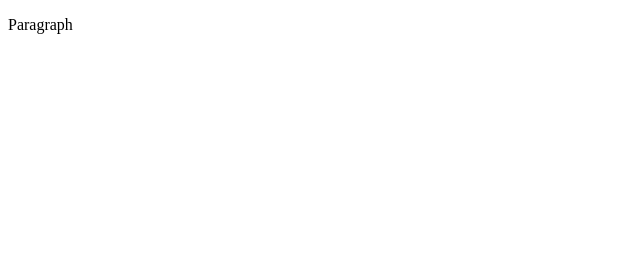
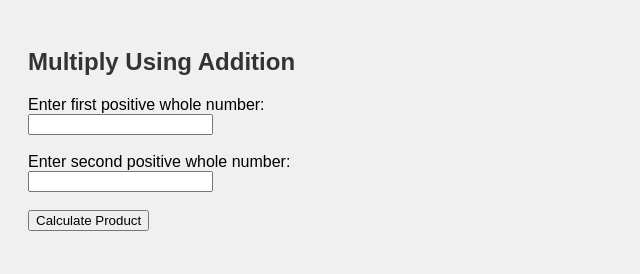
Before and after one commit to ICD2O-Digital-Tech-IsaaqS/Unit5-02-HTML-ProductOfNumbers, a plain HTML site: page index.html in a window 1280 px wide. Shown: the whole page, without its empty margins (0-640 px from the left). Drawn offline with Linux system fonts and the light colour scheme.

Commit message:
Addition

```diff
--- a/css/style.css
+++ b/css/style.css
@@ -1,4 +1,18 @@
-/* Created by: Mr. Coxall
-* Created on: Sep 2020
+/* Created by: Isaaq Simon
+* Created on: June 2025
 * This file contains the CSS for index.html
 */
+body {
+    font-family: Arial, sans-serif;
+    padding: 20px;
+    background-color: #f0f0f0;
+}
+
+h2 {
+    color: #333;
+}
+
+.result {
+    margin-top: 20px;
+    font-weight: bold;
+    color: #006600; }
--- a/index.html
+++ b/index.html
@@ -1,9 +1,30 @@
 <!DOCTYPE html>
-<html>
-  <head>
-    <title>Title</title>
-  </head>
-  <body>
-    <p>Paragraph</p>
-  </body>
+<html lang="en">
+<head>
+  <meta name="description" content="Number Addition, with JavaScript">
+  <meta name="keywords" content="Immaculata, ICD2O">
+  <meta name="author" content="Isaaq Simon">
+  <meta name="viewport" content="width=device-width, initial-scale=1.0">
+  <link rel="apple-touch-icon" sizes="180x180" href="./favicon_io (23)/apple-touch-icon.png">
+  <link rel="icon" type="image/png" sizes="32x32" href="./favicon_io (23)/favicon-32x32.png">
+  <link rel="icon" type="image/png" sizes="16x16" href="./favicon_io (23)/favicon-16x16.png">
+  <link rel="manifest" href="./favicon_io (23)/site.webmanifest">
+  <title>Number Addition</title>
+  <link rel="stylesheet" href="./css/style.css"/>
+</head>
+<body>
+  <h2>Multiply Using Addition</h2>
+
+  <label for="num1">Enter first positive whole number:</label><br>
+  <input type="number" id="num1"><br><br>
+
+  <label for="num2">Enter second positive whole number:</label><br>
+  <input type="number" id="num2"><br><br>
+
+  <button onclick="multiplyByAddition()">Calculate Product</button>
+
+  <div class="result" id="output"></div>
+
+  <script src="./js/script.js"></script>
+</body>
 </html>
--- a/js/script.js
+++ b/js/script.js
@@ -1,5 +1,32 @@
-// Copyright (c) 2020 Mr. Coxall All rights reserved
+// Copyright (c) 2025 Isaaq Simon All rights reserved
 //
-// Created by: Mr. Coxall
-// Created on: Sep 2020
+// Created by: Isaaq Simon
+// Created on: June 2025
 // This file contains the JS functions for index.html
+function multiplyByAddition() {
+    const num1 = document.getElementById("num1").value;
+    const num2 = document.getElementById("num2").value;
+    const output = document.getElementById("output");
+
+    const n1 = Number(num1);
+    const n2 = Number(num2);
+
+    // Input validation
+    if (!Number.isInteger(n1) || !Number.isInteger(n2)) {
+      output.innerHTML = "Please only enter whole numbers.";
+      return;
+    }
+
+    if (n1 <= 0 || n2 <= 0) {
+      output.innerHTML = "Please only enter positive numbers.";
+      return;
+    }
+
+    // Multiply using addition
+    let sum = 0;
+    for (let i = 0; i < n2; i++) {
+      sum += n1;
+    }
+
+    output.innerHTML = `${n1} + ${n1} added ${n2} times = ${sum}`;
+  }
```
Also changed, not shown: favicon_io (23)/android-chrome-192x192.png (added), favicon_io (23)/android-chrome-512x512.png (added), favicon_io (23)/apple-touch-icon.png (added), favicon_io (23)/favicon-16x16.png (added), favicon_io (23)/favicon-32x32.png (added), favicon_io (23)/favicon.ico (added), favicon_io (23)/site.webmanifest (added).
